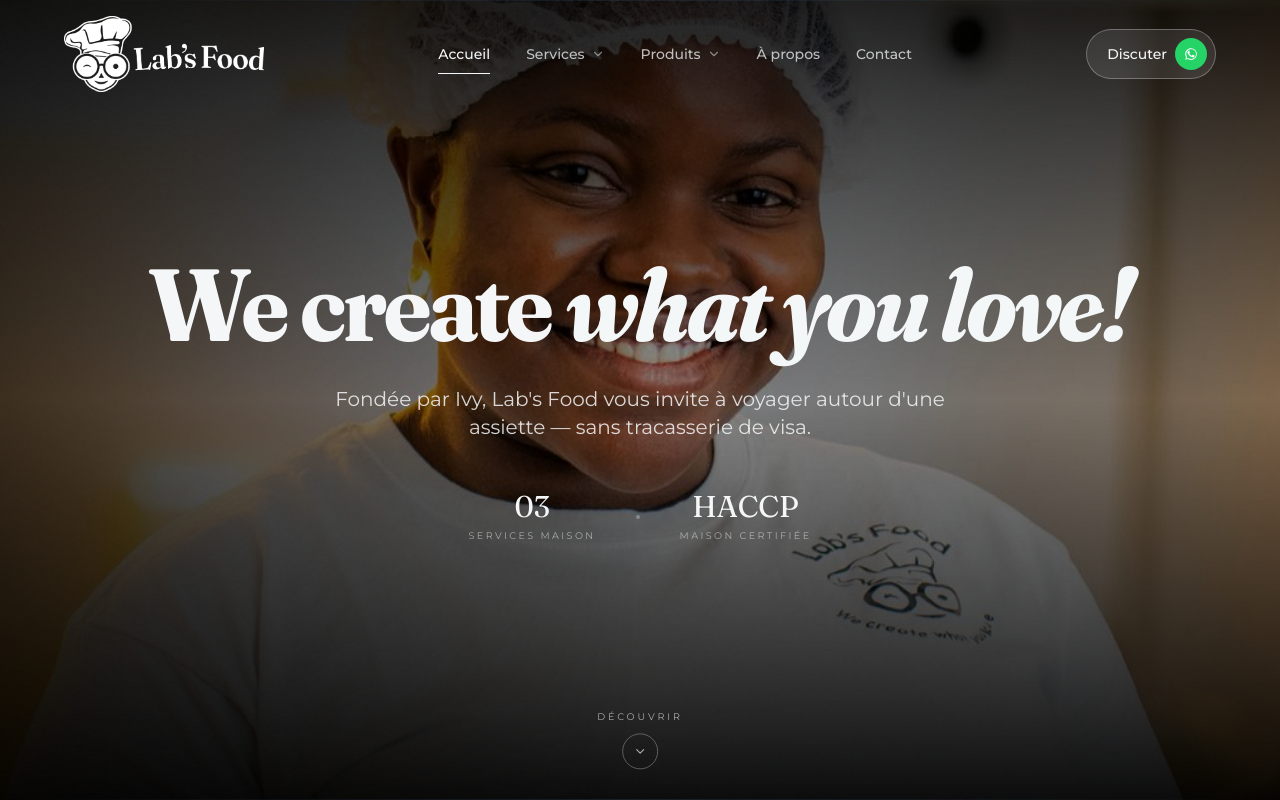
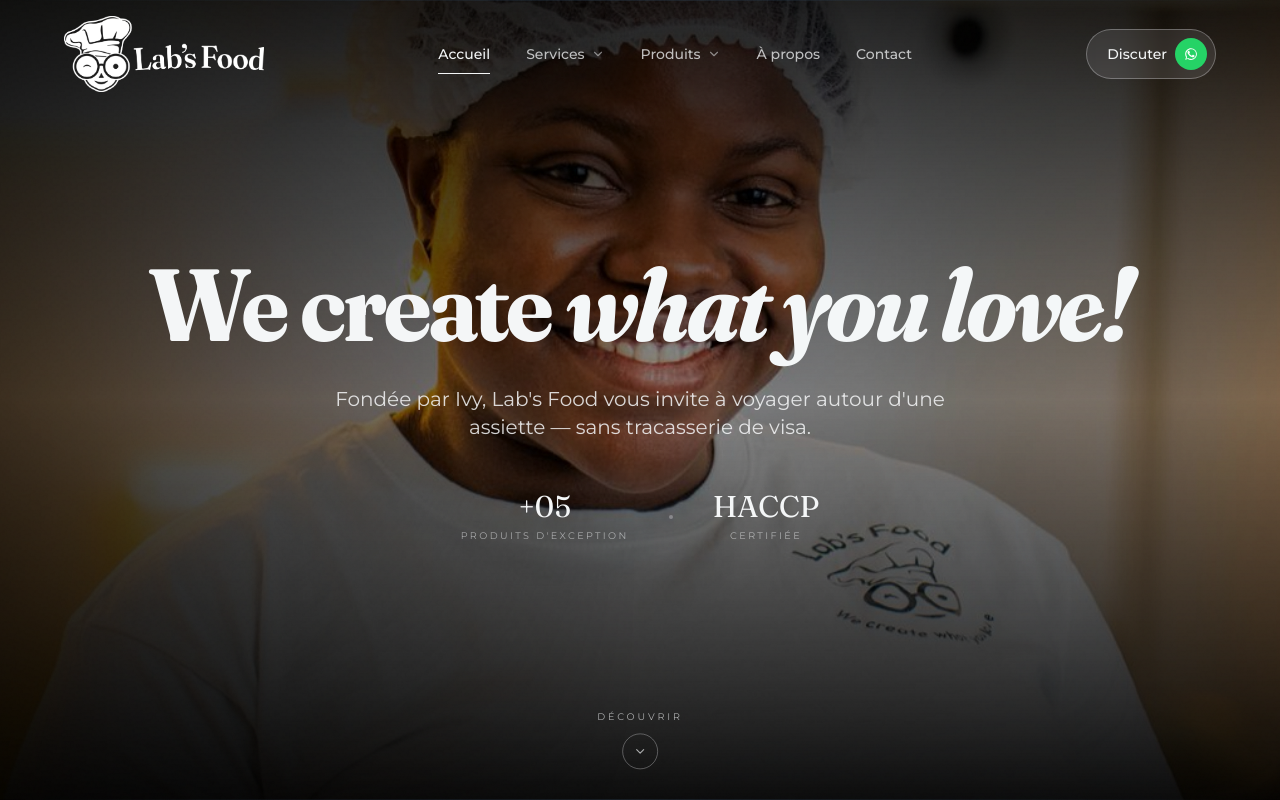
Before and after one commit to LabsFood/labsfood-blog, a Next.js app: page / in a window 1280 px wide. Shown: the top 800 px of the page. Built offline with nearby package versions, Linux system fonts and the light colour scheme.

Commit message:
feat: add HeroD editorial section with full-bleed background and scroll animations

```diff
--- a/components/sections/HeroD.tsx
+++ b/components/sections/HeroD.tsx
@@ -105,9 +105,9 @@ export function HeroD() {
         >
           {/* <Stat value="+150" label="gourmands régalés" /> */}
           {/* <span className="hidden sm:block size-1 rounded-full bg-cream/30" /> */}
-          <Stat value="03" label="services maison" />
+          <Stat value="+05" label="Produits d'exception" />
           <span className="hidden sm:block size-1 rounded-full bg-cream/30" />
-          <Stat value="HACCP" label="maison certifiée" />
+          <Stat value="HACCP" label="certifiée" />
         </motion.div>
       </div>
 
```
